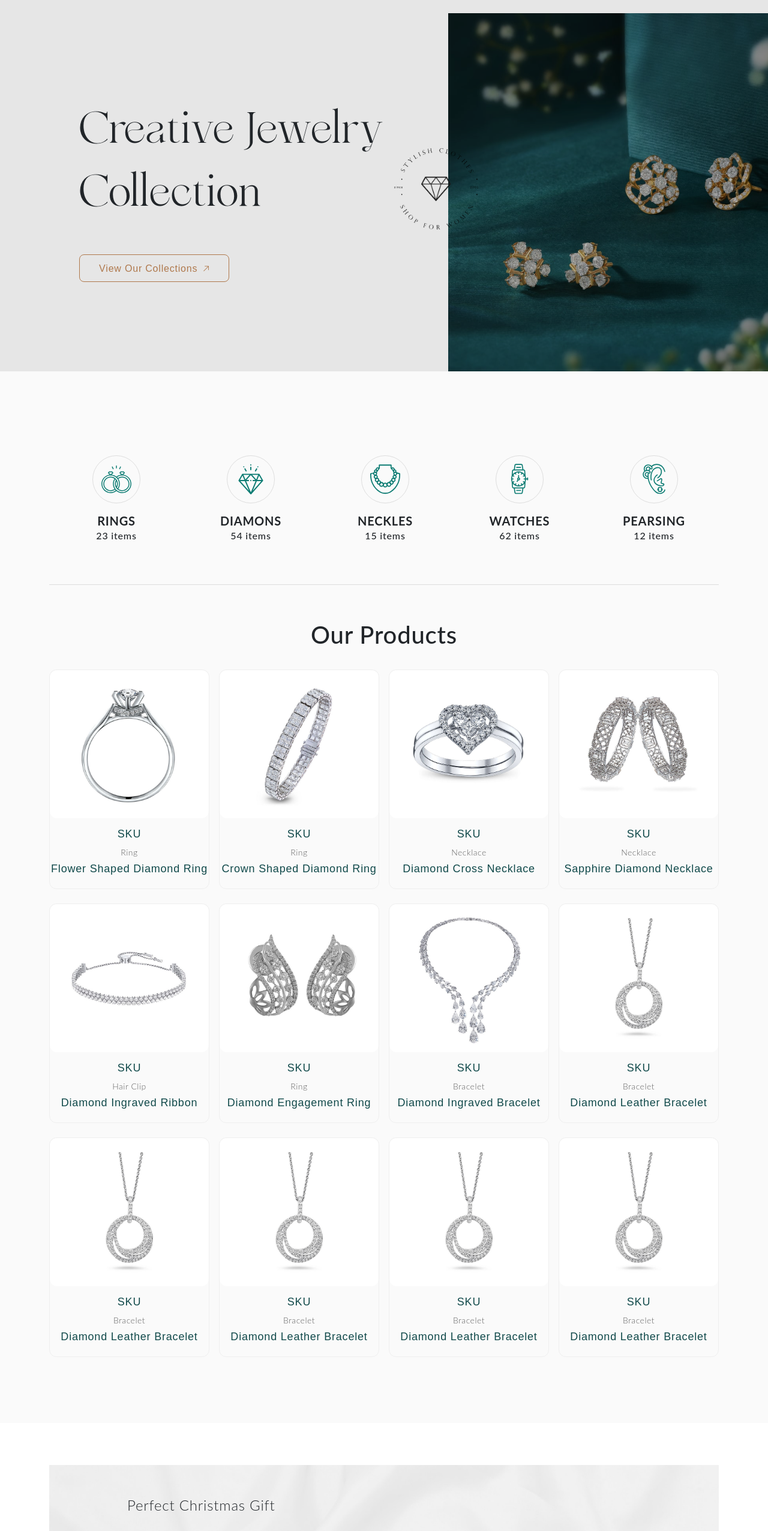
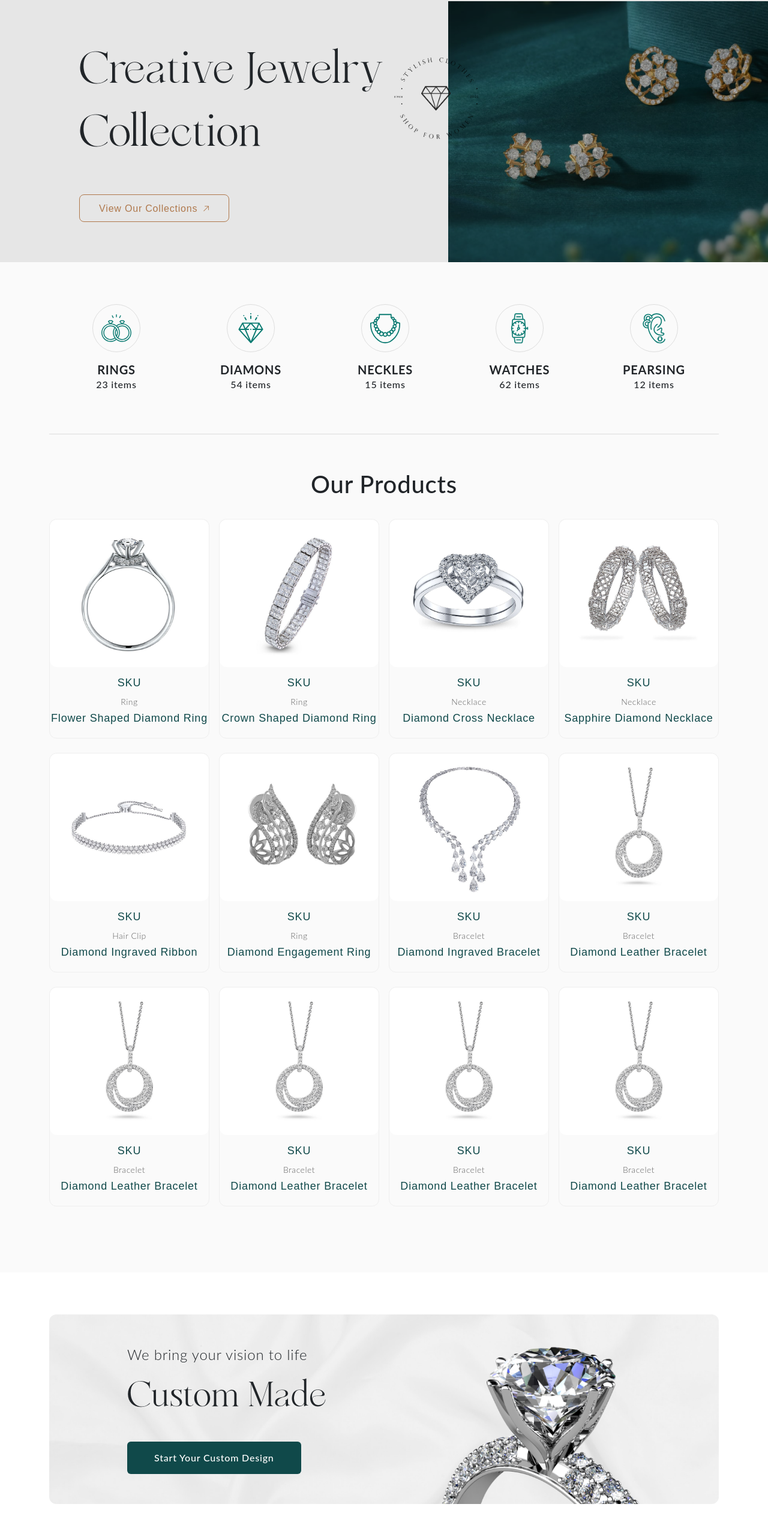
Before and after one commit to shadiyaali/Thavakkal-Frontend, a React (Vite) app: page / in a window 1280 px wide. Shown: the part 189-2741 px from the top of the page at 60% size. Built offline with nearby package versions, Linux system fonts and the light colour scheme; a web font is replaced by a local one.

Commit message:
Initial commit

```diff
--- a/public/assets/scss/sections/_banner.scss
+++ b/public/assets/scss/sections/_banner.scss
@@ -344,7 +344,7 @@
 
         h1 {
             font-family: $soligant;
-            font-size: 110px;
+            font-size: 100px;
             margin-bottom: 50px;
 
             @include xxl {
@@ -388,6 +388,8 @@
 
         span {
             background-color: $black;
+            border-radius: 0;
+
         }
     }
 
@@ -526,7 +528,7 @@
         .fz-banner-rounded-sticker {
             position: absolute;
             left: calc(0% - 150px);
-            bottom: calc(181px + 55px);
+            bottom: calc(150px + 55px);
 
             @include xl {
                 left: calc(0% - 90px);
@@ -1861,7 +1863,7 @@
         }
 
         span {
-            background-color: #18223A;
+            background-color: #145759;
         }
     }
 
@@ -2878,6 +2880,8 @@
 
         span {
             background-color: #000;
+
+
         }
     }
 
--- a/public/assets/scss/sections/_header.scss
+++ b/public/assets/scss/sections/_header.scss
@@ -2370,3 +2370,5 @@ a.fz-hamburger {
         display: block !important;
     }
 }
+
+.logo-top img{ width: 130px; }
--- a/public/assets/scss/sections/_hot-deals.scss
+++ b/public/assets/scss/sections/_hot-deals.scss
@@ -64,10 +64,10 @@
 
 
 .fz-2-hot-deal-section {
-    padding: 120px 0 100px;
+    padding: 65px 0 65px;
 
     @include md {
-        padding: 60px 0 40px;
+        padding: 30px 0 20px;
     }
 
     .fz-hot-deal-countdown {
--- a/public/assets/scss/sections/_luxury-deals.scss
+++ b/public/assets/scss/sections/_luxury-deals.scss
@@ -138,6 +138,7 @@
             opacity: 0;
             pointer-events: none;
             box-shadow: 2px 2px #c1c1c1;
+            border-radius: 6px;
 
             @include lg {
                 padding: 10px 25px;
@@ -153,7 +154,15 @@
 
             &:hover {
                 color: $white;
-                background: $black;
+                background: #155759;
+            }
+        }
+
+        button.fz-add-to-wishlist {
+
+            &:hover {
+                color: $white;
+                background: #ae774c !important;
             }
         }
 
--- a/public/assets/scss/style.scss
+++ b/public/assets/scss/style.scss
@@ -121,7 +121,7 @@ TABLE OF CONTENTS:
 }
 
 .fz-2-single-product:hover {
-    border: 1px solid #afb5b5;
+    border: 1px solid #ae774c;
     transition: all .5s ease;
 }
 
@@ -187,6 +187,28 @@ TABLE OF CONTENTS:
     margin-bottom: 30px;
 }
 
+.fz-special-offer-btn {
+    background: #10494a;
+    border-radius: 6px;
+}
+.fz-special-offer-bg {
+    border-radius: 12px;
+}
+
+.fz-def-btn span {
+    -webkit-transform: translate(-0%, -50%);
+    transform: translate(-0%, -50%);
+}
+
+.fz-2-banner-section .fz-def-btn span {
+    background-color: #155759;
+    border-radius: 0;
+}
+
+
+
+
+
 @media (max-width: 991px){
     .header-nav-container {
     display: none;
--- a/src/components/category/Homecategory.jsx
+++ b/src/components/category/Homecategory.jsx
@@ -85,7 +85,7 @@ const MasterCategory = ({ img, title, desc, link }) => {
 
 const Category = () => {
   return (
-    <section className="bg-gry-1">
+    <section className="bg-gry-1 p-top-20">
     <Fragment>
       <Container>
         <section className="section-b-space border-section border-top-0">
--- a/src/components/header/HeaderSection3.jsx
+++ b/src/components/header/HeaderSection3.jsx
@@ -28,7 +28,7 @@ const HeaderSection3 = () => {
       <div className="row m-0 align-items-center">
         <div className="col-lg-4 col-md-6 col-9">
           <div className="fz-header-left-content d-flex align-items-center">
-            <div className="fz-logo-container">
+            <div className="fz-logo-container logo-top">
               <Link to="/">
                 <img
                   src="assets/images/logo-2.png"
--- a/src/components/offer/SpecialOfferSection.jsx
+++ b/src/components/offer/SpecialOfferSection.jsx
@@ -9,10 +9,11 @@ const SpecialOfferSection = () => {
                 <div className="row justify-content-between align-items-center">
                     <div className="col-lg-5 col-6 col-xxs-12">
                         <div className="fz-special-offer__txt">
-                            <h6 className="fz-special-offer-sub-title">Perfect Christmas Gift</h6>
-                            <h2 className="fz-special-offer-title">Up to 70 OFF</h2>
-                            <p className="fz-special-offer-description">Limited stock only! Only the listed size is available to ship within 24hrs.</p>
-                            <Link to="/shop" className="fz-special-offer-btn">shop now</Link>
+                        <h6 className="fz-special-offer-sub-title">We bring your vision to life</h6>
+                            <h2 className="fz-special-offer-title">Custom Made</h2>
+                            <p> &nbsp;</p>
+
+                            <Link to="" className="fz-special-offer-btn">Start Your Custom Design</Link>
                         </div>
                     </div>
 
```
Also changed, not shown: public/assets/images/img.jpg, src/components/category/Category.css.
